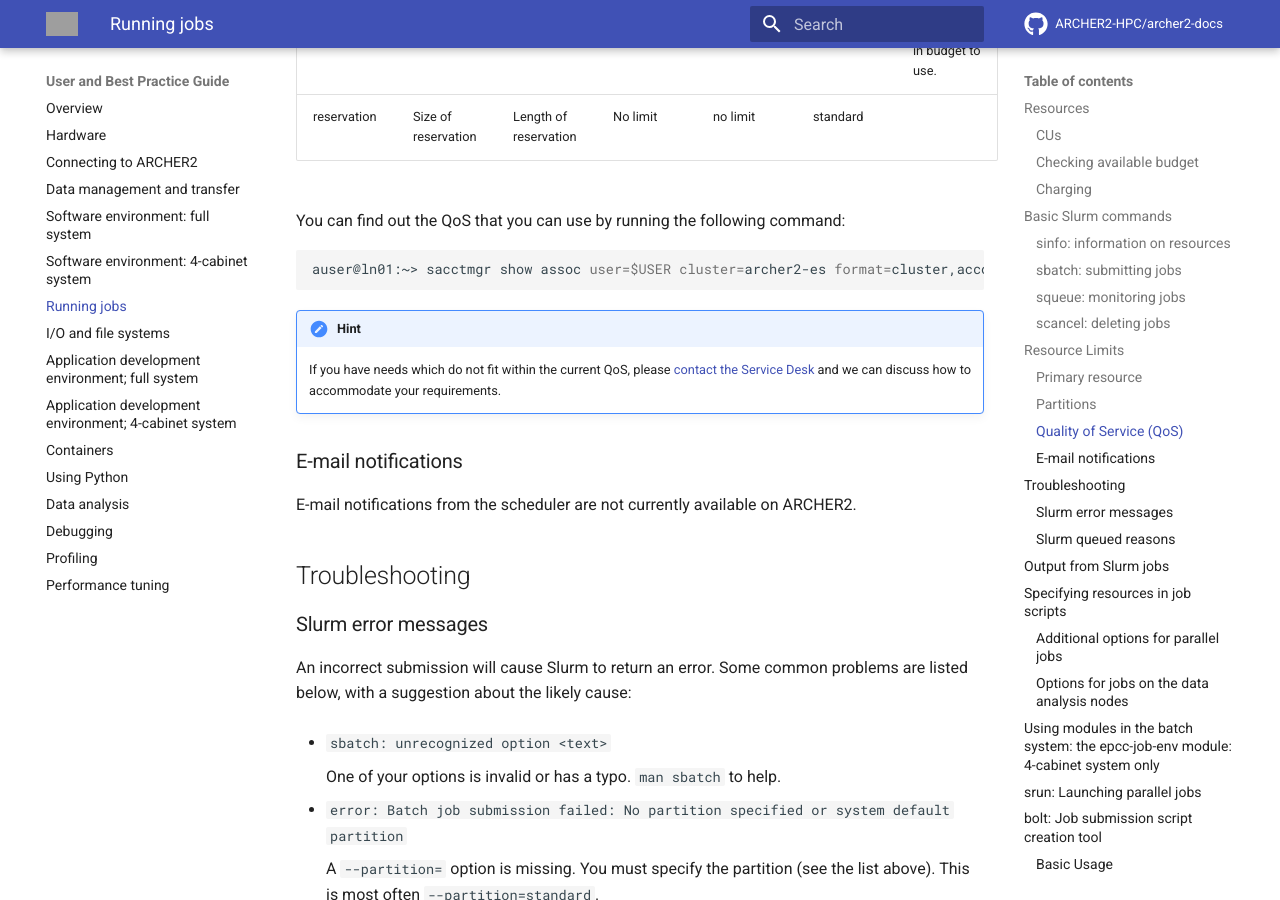
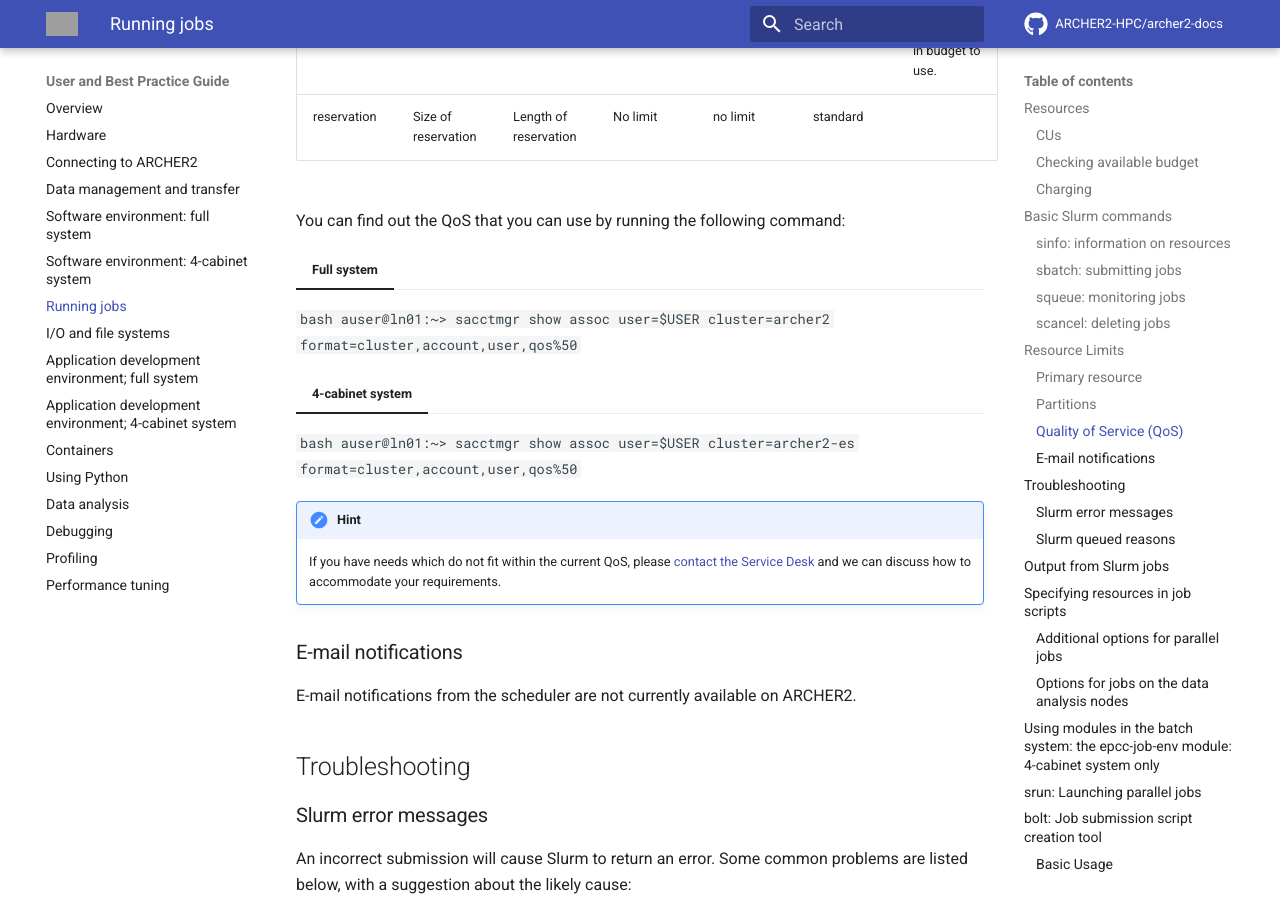
Before and after one commit to ARCHER2-HPC/archer2-docs, an MkDocs documentation site: the page built from docs/user-guide/scheduler.md, in a window 1280 px wide and 900 px high, scrolled down 6196 px. Built offline with MkDocs 1.6.1 and Material for MkDocs 9.7.7, drawn with Linux system fonts in a browser that asks for light colours; comment, search, counter and statistics services are not loaded; grey boxes are pictures that could not be loaded.

Commit message:
Adds alternative QoS query option

````diff
--- a/docs/user-guide/scheduler.md
+++ b/docs/user-guide/scheduler.md
@@ -238,9 +238,14 @@
 You can find out the QoS that you can use by running the following
 command:
 
-```bash
-auser@ln01:~> sacctmgr show assoc user=$USER cluster=archer2-es format=cluster,account,user,qos%50
-```
+=== "Full system"
+   ```bash
+   auser@ln01:~> sacctmgr show assoc user=$USER cluster=archer2 format=cluster,account,user,qos%50
+  ```
+=== "4-cabinet system"
+   ```bash
+   auser@ln01:~> sacctmgr show assoc user=$USER cluster=archer2-es format=cluster,account,user,qos%50
+  ```
 
 !!! hint
     If you have needs which do not fit within the current QoS, please
````
